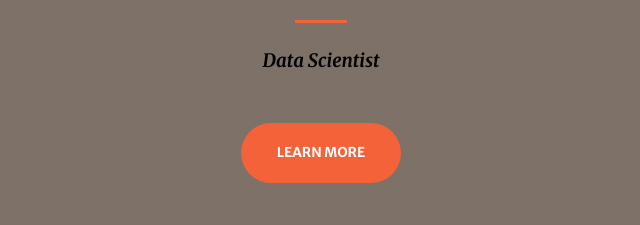
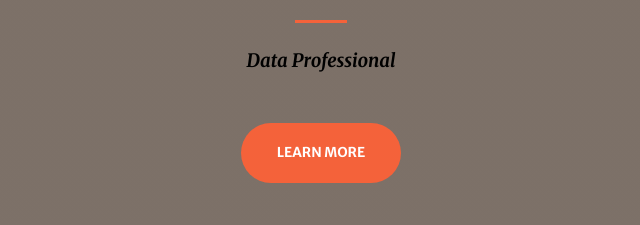
Before and after one commit to gavinvsb/gavinvsb.github.io, a plain HTML site: page index.html in a window 1280 px wide. Shown: the part 380-605 px from the top of the page, 319-959 px from the left. Drawn offline with nearby package versions, Linux system fonts and the light colour scheme.

Commit message:
Update index.html

```diff
--- a/index.html
+++ b/index.html
@@ -102,7 +102,7 @@
           <hr class="divider my-4" />
         </div>
         <div class="col-lg-8 mx-auto">
-          <p class="text-italic font-weight-bold mb-5">Data Scientist</p>
+          <p class="text-italic font-weight-bold mb-5">Data Professional</p>
           <a class="btn btn-primary btn-xl js-scroll-trigger" href="#about">Learn More</a>
         </div>
       </div>
```
